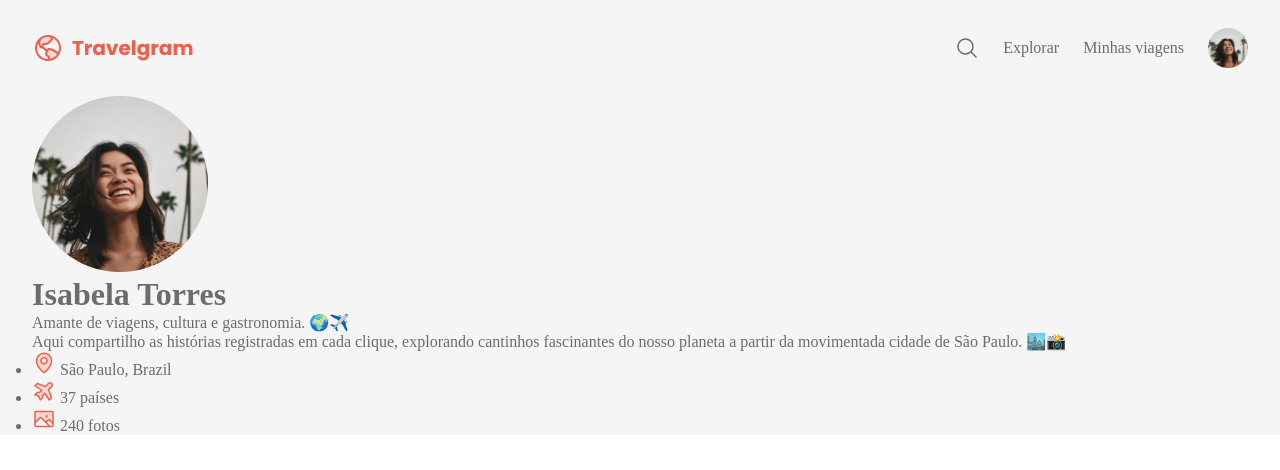
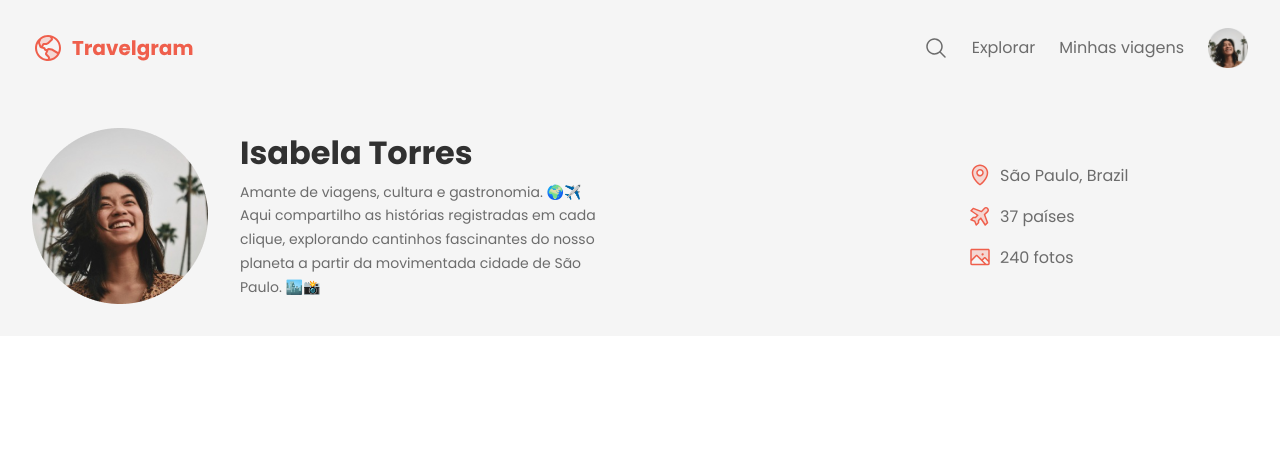
Before and after one commit to winiicastanha/travelgram-rocketseat, a plain HTML site: page index.html in a window 1280 px wide. Drawn offline with Linux system fonts and the light colour scheme.

Commit message:
styles header

```diff
--- a/styles/global.css
+++ b/styles/global.css
@@ -21,6 +21,7 @@
 body{
   color: var(--text-color-secondary);
   background-color: var(--background-color);
+  font-family: var(--font-family);
 }
 a{
   text-decoration: none;
--- /dev/null
+++ b/styles/header.css
@@ -0,0 +1,36 @@
+header{
+  padding-block: 32px;
+}
+header .container{
+  display: flex;
+  justify-content: space-between;
+  align-items: center;
+}
+#profile{
+  display: flex;
+  gap: 32px;
+  align-items: center;
+}
+#profile > div {
+  max-width: 384px;
+}
+#profile h1 {
+  font: var(--text-lg);
+  color: var(--text-color-primary);
+  margin-bottom: 8px;
+}
+#profile p{
+  font: var(--text-md)
+}
+#info{
+  list-style: none;
+  display: flex;
+  flex-direction: column;
+  gap: 16px;
+  width: 280px;
+}
+#info li{
+  display: flex;
+  align-items: center;
+  gap: 8px;
+}
--- a/styles/index.css
+++ b/styles/index.css
@@ -1,2 +1,3 @@
 @import url(global.css);
 @import url(nav.css);
+@import url(header.css);
```
